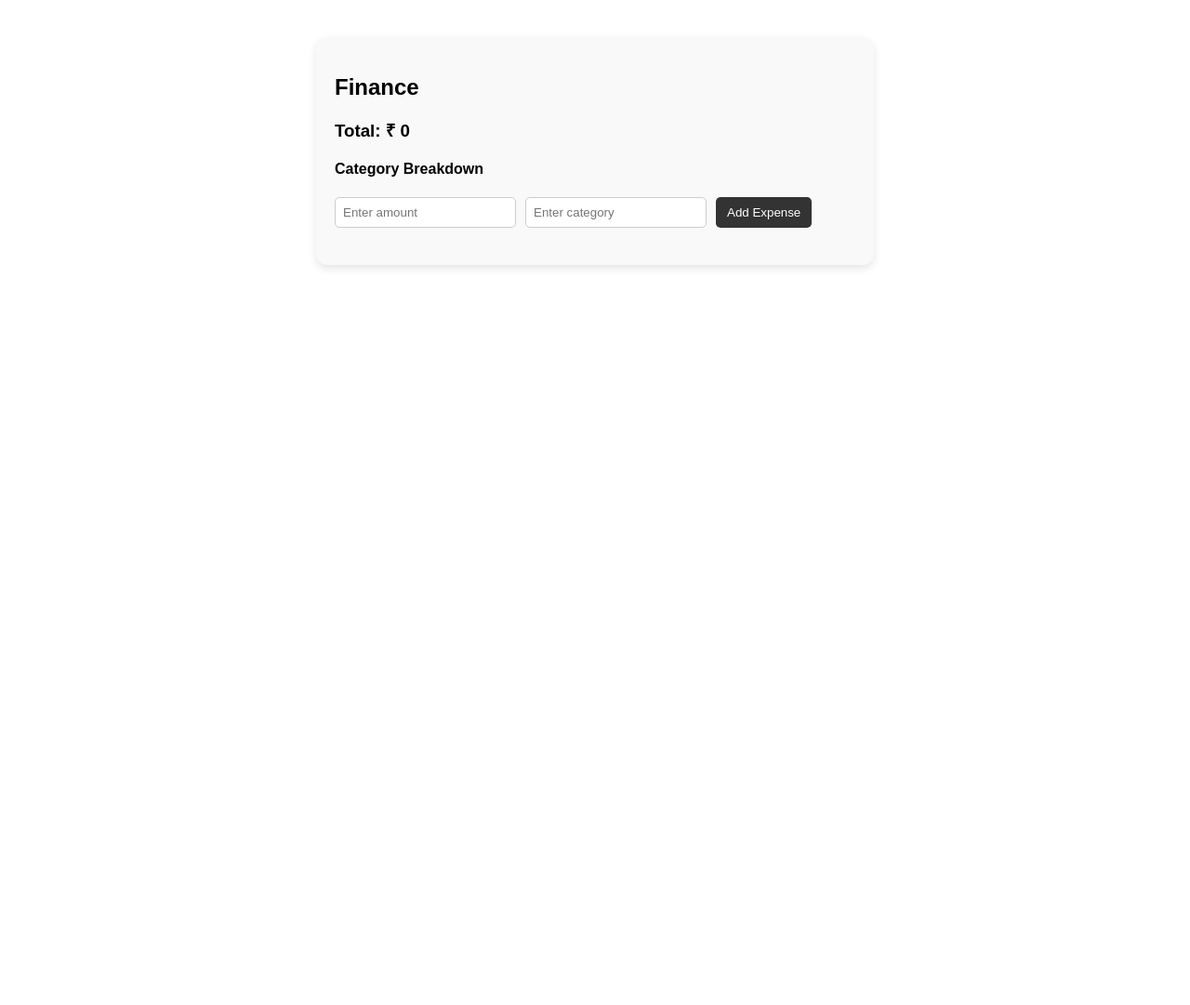
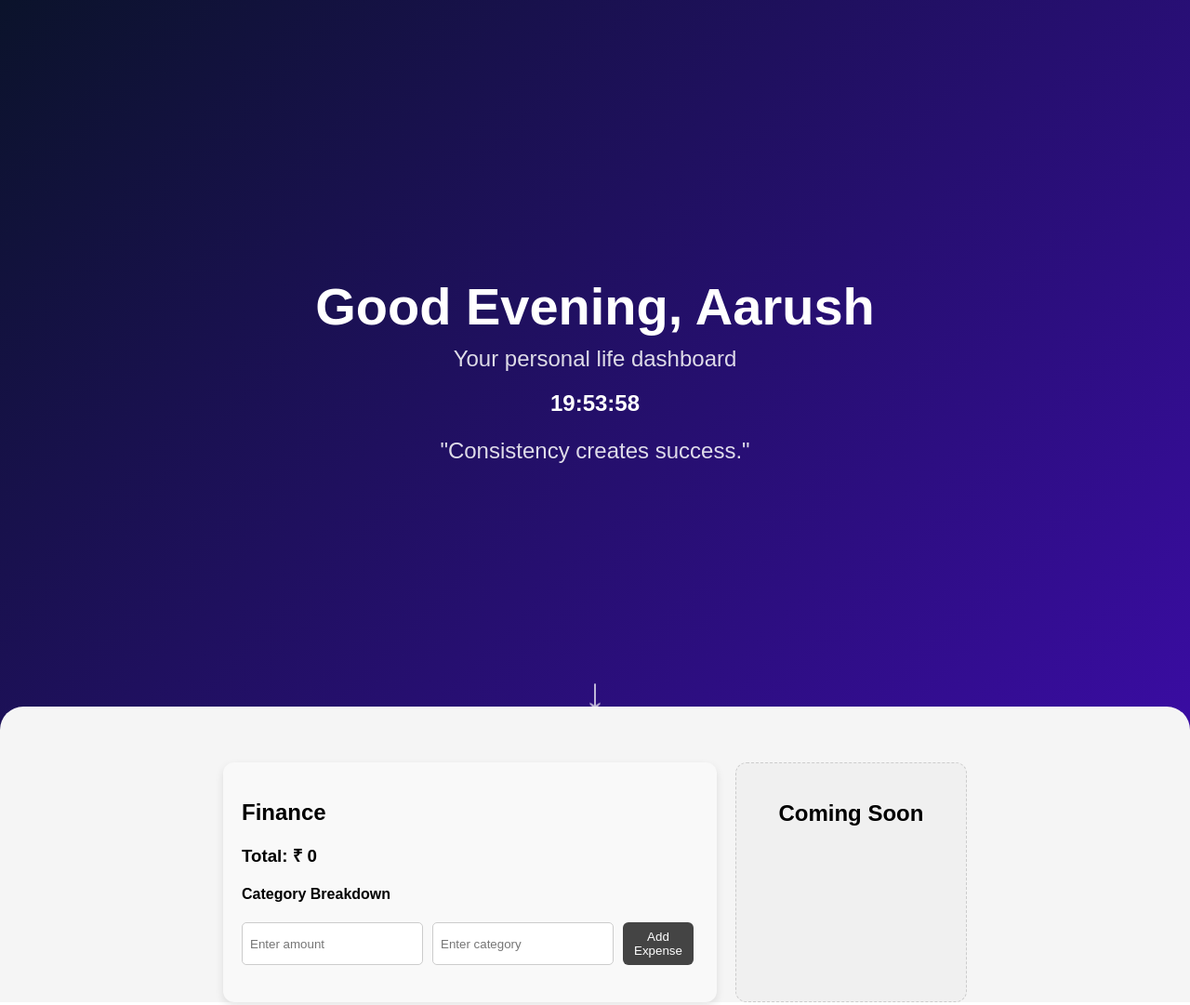
Before and after one commit to code-aarush/synapse-dashboard, a plain HTML site: page index.html in a window 1280 px wide. Shown: the top 1081 px of the page at 93% size. Before the commit the page ends 800 px from the top, so only its background shows below. Drawn offline with Linux system fonts and the light colour scheme.

Commit message:
feat: hero section, dynamic UI (clock, greeting, quotes), scroll interactions

```diff
--- a/index.html
+++ b/index.html
@@ -9,7 +9,15 @@
 </head>
 
 <body>
-  <div id="app">
+  <section id="heroSection">
+    <h1 id="greeting"></h1>
+    <p>Your personal life dashboard</p>
+    <h2 id="clock"></h2>
+    <p id="quote"></p>
+    <div id="scrollIndicator">↓</div>
+  </section>
+  <section id="appSection">
+    <div id="app">
     <div id="expenseSection">
       <div id="financeCard">
         <h2>Finance</h2>
@@ -26,8 +34,12 @@
         </div>
         <div id="expenseList"></div>
       </div>
+      <div id="placeholderCard">
+        <h2>Coming Soon</h2>
+      </div>
     </div>
   </div>
+  </section>
   <script type="module" src="./src/main.js"></script>
 </body>
 
--- a/src/main.js
+++ b/src/main.js
@@ -1,7 +1,7 @@
 import { handleAddExpense } from './modules/finance/financeController.js';
 import { subscribe } from './core/events/eventBus.js';
 import state from './core/state/appState.js';
-import { save } from './core/storage/localStorage.js';
+import { save, load } from './core/storage/localStorage.js';
 
 const amountInput = document.getElementById('amountInput');
 const categoryInput = document.getElementById('categoryInput');
@@ -28,6 +28,60 @@ function renderAll() {
     const categoryDiv = document.createElement('div');
     categoryDiv.textContent = `Category: ${expense.category}`;
 
+    const editBtn = document.createElement('button');
+    editBtn.textContent = 'Edit';
+    editBtn.style.marginTop = '5px';
+    editBtn.style.padding = '5px 10px';
+    editBtn.style.marginRight = '5px';
+
+    const saveEditBtn = document.createElement('button');
+    saveEditBtn.textContent = 'Save';
+    saveEditBtn.style.marginTop = '5px';
+    saveEditBtn.style.padding = '5px 10px';
+    saveEditBtn.style.marginRight = '5px';
+
+    let isEditing = false;
+    let editAmountInput = null;
+    let editCategoryInput = null;
+
+    editBtn.addEventListener('click', () => {
+      if (isEditing) return;
+      isEditing = true;
+
+      editAmountInput = document.createElement('input');
+      editAmountInput.type = 'number';
+      editAmountInput.value = expense.amount;
+
+      editCategoryInput = document.createElement('input');
+      editCategoryInput.type = 'text';
+      editCategoryInput.value = expense.category;
+
+      amountDiv.textContent = 'Amount: ';
+      amountDiv.appendChild(editAmountInput);
+
+      categoryDiv.textContent = 'Category: ';
+      categoryDiv.appendChild(editCategoryInput);
+
+      item.replaceChild(saveEditBtn, editBtn);
+    });
+
+    saveEditBtn.addEventListener('click', () => {
+      if (!isEditing || !editAmountInput || !editCategoryInput) return;
+
+      const newAmount = Number(editAmountInput.value);
+      const newCategory = editCategoryInput.value.trim();
+
+      if (newAmount > 0 && newCategory !== '') {
+        const index = state.finance.findIndex(item => item.id === expense.id);
+        if (index !== -1) {
+          state.finance[index].amount = newAmount;
+          state.finance[index].category = newCategory;
+          save('finance', state.finance);
+          renderAll();
+        }
+      }
+    });
+
     const deleteBtn = document.createElement('button');
     deleteBtn.textContent = 'Delete';
     deleteBtn.style.marginTop = '5px';
@@ -46,6 +100,7 @@ function renderAll() {
 
     item.appendChild(amountDiv);
     item.appendChild(categoryDiv);
+    item.appendChild(editBtn);
     item.appendChild(deleteBtn);
 
     expenseList.appendChild(item);
@@ -73,5 +128,78 @@ function renderAll() {
 // Just trigger renderAll whenever an expense is added
 subscribe('expense_added', renderAll);
 
+// Load saved data on init
+const savedData = load('finance');
+state.finance = Array.isArray(savedData) ? savedData : [];
+
 // Trigger initial render on load
 renderAll();
+
+// Initialize clock
+const clock = document.getElementById('clock');
+
+function updateClock() {
+  if (!clock) return;
+  const now = new Date();
+  const hours = String(now.getHours()).padStart(2, '0');
+  const minutes = String(now.getMinutes()).padStart(2, '0');
+  const seconds = String(now.getSeconds()).padStart(2, '0');
+  clock.textContent = `${hours}:${minutes}:${seconds}`;
+}
+
+updateClock();
+setInterval(updateClock, 1000);
+
+// Initialize greeting
+const greeting = document.getElementById('greeting');
+
+function updateGreeting() {
+  if (!greeting) return;
+  const hour = new Date().getHours();
+  let timeOfDay = 'Evening';
+  if (hour < 12) {
+    timeOfDay = 'Morning';
+  } else if (hour < 18) {
+    timeOfDay = 'Afternoon';
+  }
+  greeting.textContent = `Good ${timeOfDay}, Aarush`;
+}
+
+updateGreeting();
+setInterval(updateGreeting, 60000);
+
+// Initialize quote
+const quoteEl = document.getElementById('quote');
+const quotes = [
+  "Discipline beats motivation.",
+  "Small steps every day.",
+  "Focus on progress, not perfection.",
+  "You are what you do daily.",
+  "Consistency creates success."
+];
+
+function updateQuote() {
+  if (!quoteEl) return;
+  const randomIndex = Math.floor(Math.random() * quotes.length);
+  quoteEl.textContent = `"${quotes[randomIndex]}"`;
+}
+
+updateQuote();
+setInterval(updateQuote, 10000);
+
+// Initialize scrolling effects
+const heroSection = document.getElementById("heroSection");
+
+window.addEventListener("scroll", () => {
+  if (!heroSection) return;
+  const scrollY = window.scrollY;
+  const windowHeight = window.innerHeight;
+
+  const progress = Math.min(scrollY / windowHeight, 1);
+
+  // Move hero up smoothly
+  heroSection.style.transform = `translateY(-${progress * 80}px) scale(${1 - progress * 0.05})`;
+
+  // VERY subtle fade (almost none)
+  heroSection.style.opacity = 1 - progress * 0.2;
+});
--- a/src/styles/main.css
+++ b/src/styles/main.css
@@ -1,7 +1,81 @@
+html {
+  scroll-behavior: smooth;
+}
+
+body {
+  margin: 0;
+  font-family: Arial, sans-serif;
+}
+
+#heroSection {
+  position: relative;
+  height: 100vh;
+  display: flex;
+  flex-direction: column;
+  justify-content: center;
+  align-items: center;
+  text-align: center;
+  background: linear-gradient(135deg, #0b132b 0%, #3a0ca3 100%);
+  color: #ffffff;
+  transition: transform 0.1s linear, opacity 0.1s linear;
+  will-change: transform, opacity;
+  overflow: hidden;
+}
+
+#heroSection h1 {
+  font-size: 3.5rem;
+  margin: 0 0 10px 0;
+}
+
+#heroSection p {
+  font-size: 1.5rem;
+  margin: 0;
+  opacity: 0.85;
+}
+
+#quote {
+  margin-top: 15px;
+  font-size: 1.1rem;
+  opacity: 0.8;
+  max-width: 500px;
+  line-height: 1.5;
+}
+
+#scrollIndicator {
+  position: absolute;
+  bottom: 30px;
+  left: 50%;
+  transform: translateX(-50%);
+  font-size: 3rem;
+  opacity: 0.7;
+  animation: bounce 1.5s ease-in-out infinite;
+}
+
+@keyframes bounce {
+
+  0%,
+  100% {
+    transform: translateX(-50%) translateY(0);
+  }
+
+  50% {
+    transform: translateX(-50%) translateY(6px);
+  }
+}
+
+#appSection {
+  margin-top: -40px;
+  border-top-left-radius: 25px;
+  border-top-right-radius: 25px;
+  background-color: #f5f5f5;
+  padding-top: 60px;
+  position: relative;
+  z-index: 1;
+}
+
 #app {
   max-width: 600px;
-  margin: 40px auto;
-  font-family: Arial, sans-serif;
+  margin: 0 auto 40px auto;
 }
 
 #inputSection {
@@ -18,11 +92,16 @@ input {
 
 button {
   padding: 8px 12px;
-  border-radius: 5px;
+  margin-right: 5px;
+  border-radius: 6px;
   border: none;
-  background-color: #333;
+  background-color: #444;
   color: white;
   cursor: pointer;
+}
+
+button:hover {
+  background-color: #555;
 }
 
 #expenseList {
@@ -30,14 +109,15 @@ button {
 }
 
 #expenseList>div {
-  padding: 10px;
+  padding: 12px;
   margin-bottom: 10px;
-  border: 1px solid #ccc;
+  border: 1px solid #ddd;
   border-radius: 8px;
+  background-color: #ffffff;
 }
 
 #expenseList>div>div {
-  margin-bottom: 4px;
+  margin-bottom: 10px;
 }
 
 #financeCard {
@@ -45,8 +125,43 @@ button {
   border-radius: 12px;
   background-color: #f9f9f9;
   box-shadow: 0 4px 10px rgba(0, 0, 0, 0.1);
+  transition: all 0.3s ease;
 }
+
 
 #financeCard h2 {
   margin-bottom: 15px;
 }
+
+#expenseSection {
+  display: grid;
+  grid-template-columns: 1fr;
+  gap: 20px;
+}
+
+@media (min-width: 768px) {
+  #app {
+    max-width: 800px;
+  }
+
+  #expenseSection {
+    grid-template-columns: 1fr 1fr;
+  }
+}
+
+#placeholderCard {
+  padding: 20px;
+  border-radius: 12px;
+  background-color: #f0f0f0;
+  border: 1px dashed #ccc;
+  text-align: center;
+  transition: all 0.3s ease;
+}
+
+#financeCard:hover,
+#placeholderCard:hover {
+  transform: translateY(-5px);
+  box-shadow: 0 8px 20px rgba(0, 0, 0, 0.15);
+  cursor: pointer;
+  filter: brightness(1.02);
+}
```
